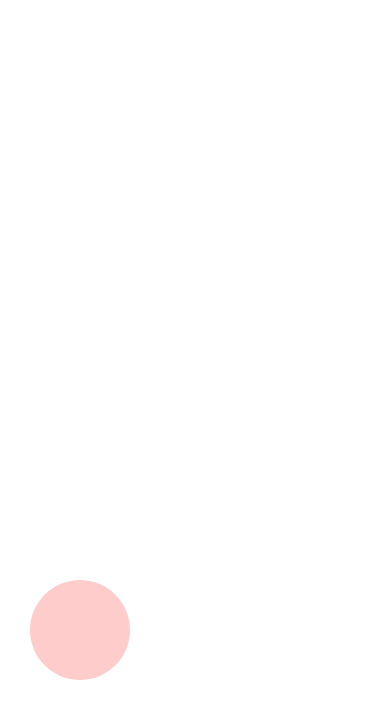
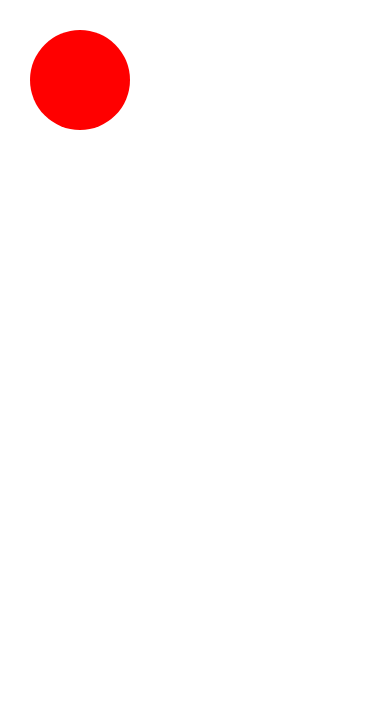
Before and after one commit to mfgabriel92/bootcamp-gostack-7-bonus-rn-animations, a React Native app: screen / in a window 390 px wide. Shown: the top 718 px of the page. Built offline with nearby package versions, Linux system fonts and the light colour scheme.

Commit message:
PanResponder

```diff
--- a/App.js
+++ b/App.js
@@ -1,37 +1,38 @@
 import React, {useState, useEffect} from 'react';
-import {View, Animated, StyleSheet, Dimensions} from 'react-native';
+import {View, Animated, StyleSheet, PanResponder} from 'react-native';
 
 function App() {
-  const [y, setY] = useState(new Animated.Value(0));
+  const [ball, setBall] = useState(new Animated.ValueXY({x: 0, y: 0}));
+  const _pan = PanResponder.create({
+    onMoveShouldSetPanResponder: () => true,
+    onPanResponderMove: Animated.event([
+      null,
+      {
+        dx: ball.x,
+        dy: ball.y,
+      },
+    ]),
+    onPanResponderGrant: (e, gestureState) => {
+      ball.setOffset({
+        x: ball.x._value,
+        y: ball.y._value,
+      });
+      ball.setValue({x: 0, y: 0});
+    },
+    onPanResponderRelease: () => {
+      ball.flattenOffset();
+    },
+  });
 
-  useEffect(() => {
-    Animated.timing(y, {
-      toValue: 550,
-      duration: 1000,
-    }).start();
-  }, []);
+  useEffect(() => {}, []);
 
   return (
     <View style={styles.container}>
       <Animated.View
+        {..._pan.panHandlers}
         style={[
           styles.ball,
-          {
-            top: y,
-            // opacity: y.interpolate({
-            //   inputRange: [0, 300],
-            //   outputRange: [1, 0],
-            // }),
-            // opacity: y.interpolate({
-            //   inputRange: [0, 200, 300],
-            //   outputRange: [1, 1, 0],
-            // }),
-            opacity: y.interpolate({
-              inputRange: [0, 300],
-              outputRange: [1, 0.2],
-              extrapolate: 'clamp',
-            }),
-          },
+          {transform: [{translateX: ball.x}, {translateY: ball.y}]},
         ]}
       />
     </View>
```
